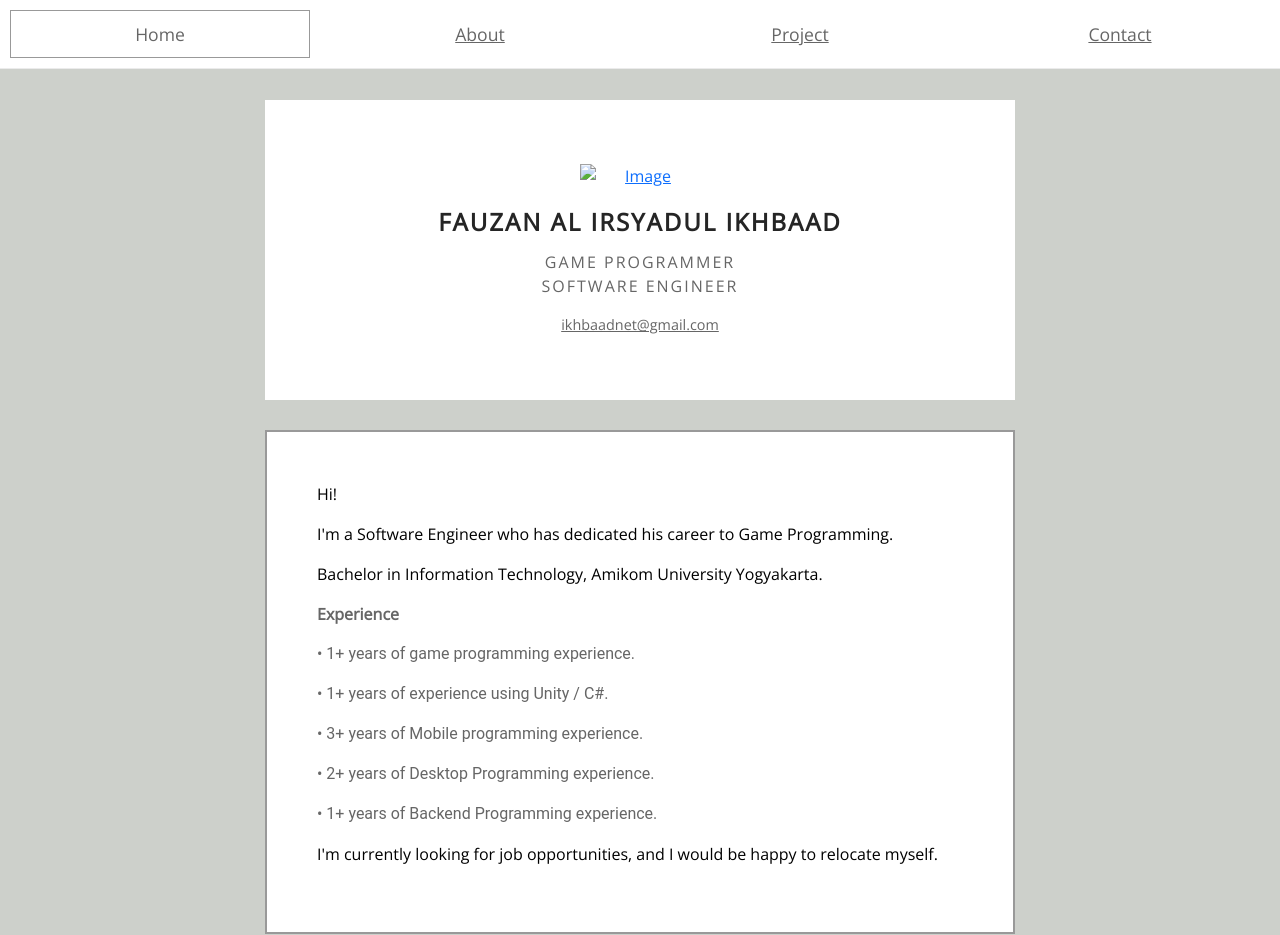
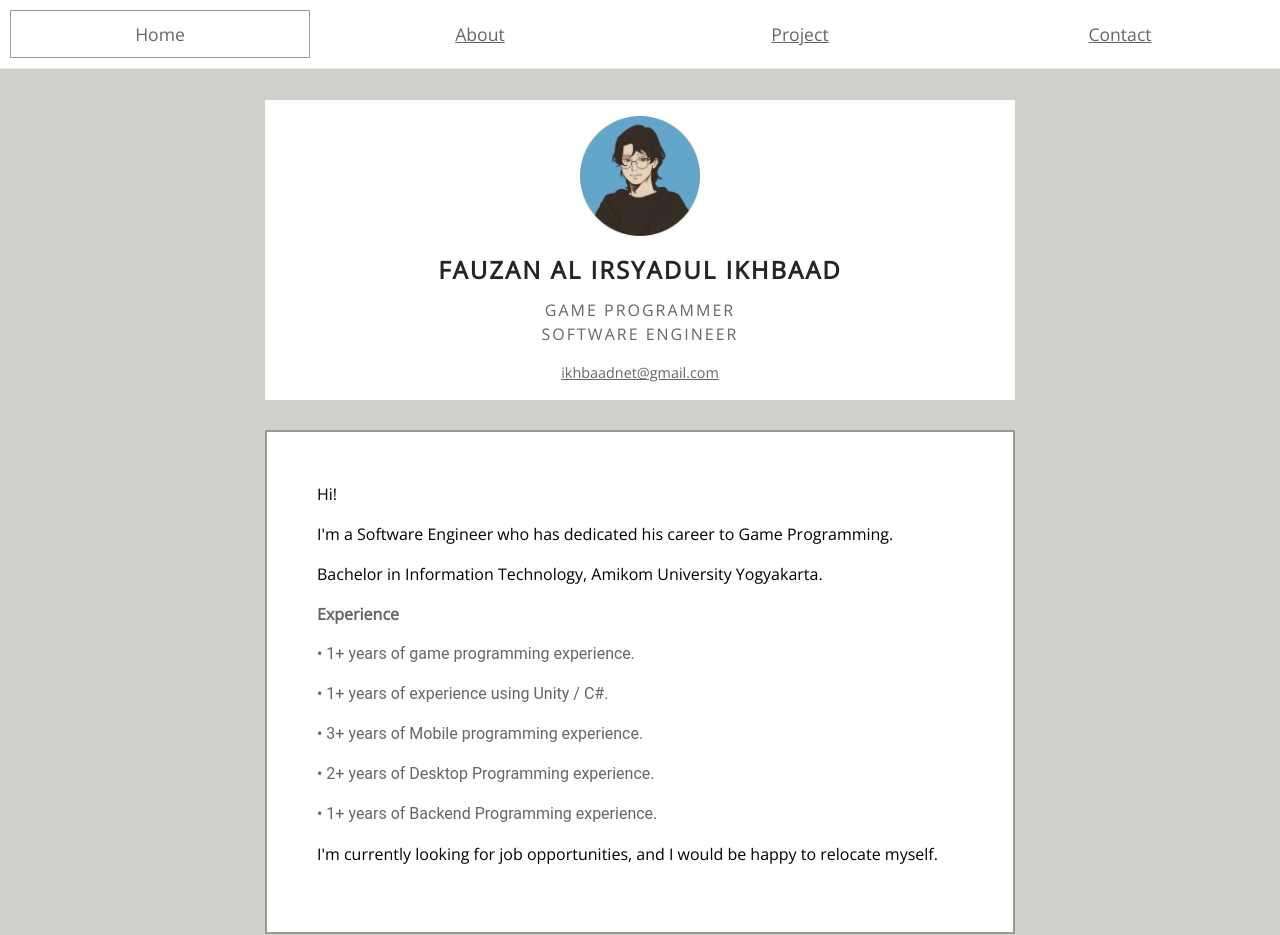
Before and after one commit to fauzannet/fauzannet.github.io, a plain HTML site: page index.html in a window 1280 px wide. Shown: the top 935 px of the page. Drawn offline with nearby package versions, Linux system fonts and the light colour scheme.

Commit message:
gblk
kurang 1 huruf

```diff
--- a/index.html
+++ b/index.html
@@ -33,7 +33,7 @@
 
             <section id="home" class="tm-content-box tm-banner margin-b-10">
                 <div class="tm-banner-inner">
-                    <a href="img/idea-large-01.jpg"><img src="img/profile1.png" alt="Image" class="img-fluid" style="width: 120px;"></a>
+                    <a href="img/idea-large-01.jpg"><img src="img/profil1.png" alt="Image" class="img-fluid" style="width: 120px;"></a>
                     <h1 class="tm-banner-title">Fauzan Al Irsyadul Ikhbaad</h1>
                     <p class="tm-banner-text">GAME PROGRAMMER <br>SOFTWARE ENGINEER</p>
                     <a class="tm-banner-email" href="mailto:ikhbaadnet@gmail.com">ikhbaadnet@gmail.com</a>
```
